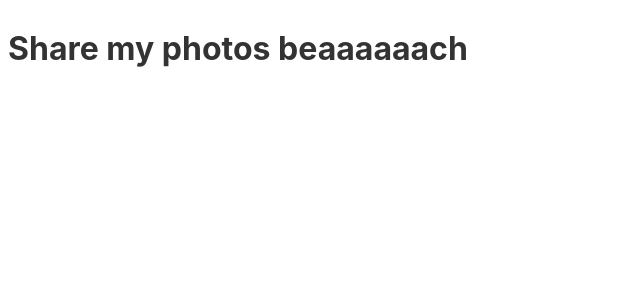
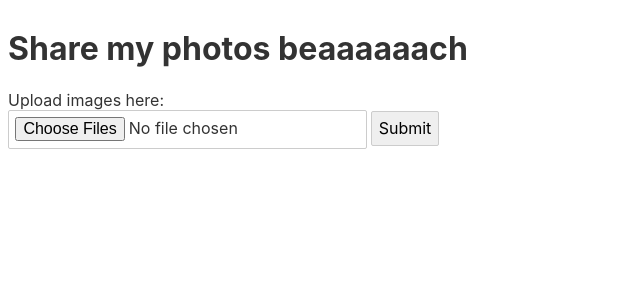
Before and after one commit to MLEKMAD/share-my-photos, a Svelte app in the folder client/: page / in a window 1280 px wide. Shown: the top 300 px of the page, without its empty margins (0-640 px from the left). Built offline with nearby package versions, Linux system fonts and the light colour scheme; no server answers.

Commit message:
Added form to upload

```diff
--- a/client/scripts/Api.js
+++ b/client/scripts/Api.js
@@ -3,7 +3,7 @@ import axios from "axios";
 
 // Create a instance of axios to use the same base url.
 const axiosAPI = axios.create({
-  baseURL : "https://localhost:8081/api/" // it's not recommended to have this info here.
+  baseURL : "http://localhost:8081/api/"
 });
 
 // implement a method to execute all the request from here.
--- a/client/scripts/photos.js
+++ b/client/scripts/photos.js
@@ -3,9 +3,16 @@ import Api from "./Api";
 export const getPhotos = async () => {
     try {
       const response = await Api.get("/photos");
-      console.log("response", response)
       return response;
     } catch (error) {
       console.error(error);
     }
 };
+
+export const postPhotos = async (payload) => {
+  try {
+    const response = await Api.post("/photos", payload)
+  } catch (error) {
+    console.log(error)
+  }
+}
--- a/client/src/App.svelte
+++ b/client/src/App.svelte
@@ -1,10 +1,24 @@
 <script>
-	import { onMount } from 'svelte'
-	import getPhotos from '../scripts/photos'
-	let data
-	onMount(async () => {
-		data = getPhotos.then(res => console.log("result", res))
-	})
+  import { onMount } from "svelte";
+  import { getPhotos, postPhotos } from "../scripts/photos";
+  let images;
+  onMount(async () => {
+    const response = await getPhotos();
+    console.log("response", response);
+  });
+
 </script>
 
 <h1>Share my photos beaaaaaach</h1>
+<form action='http://localhost:8081/api/photos' enctype="multipart/form-data" method="post" >
+<label for="avatar">Upload images here:</label>
+<input
+  accept="image/png, image/jpeg"
+  bind:this={images}
+  id="image"
+  multiple
+  name="photo"
+  type="file"
+/>
+<input type='submit' />
+</form>
```
